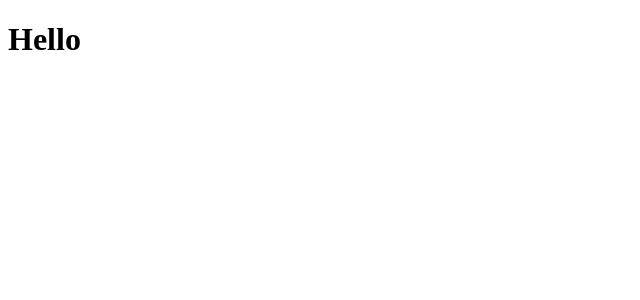
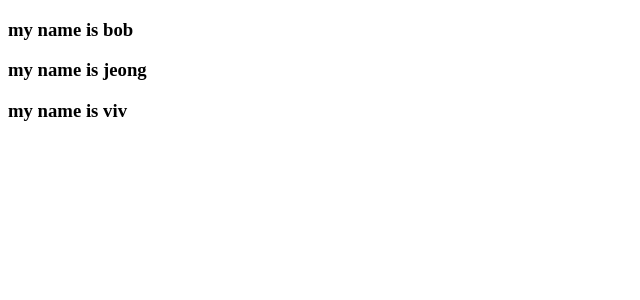
Before and after one commit to Leejeongseok0407/MoveAppClone, a React (Create React App) app: page / in a window 1280 px wide. Shown: the top 300 px of the page, without its empty margins (0-640 px from the left). Built offline with nearby package versions, Linux system fonts and the light colour scheme.

Commit message:
feat : learn use jsx

```diff
--- a/src/App.js
+++ b/src/App.js
@@ -1,7 +1,14 @@
+function Food({ name }) {
+  //return (<h3>{props.name}</h3>
+  return <h3>my name is {name}</h3>;
+}
+
 function App() {
   return (
     <div>
-      <h1>Hello</h1>
+      <Food name="bob" />
+      <Food name="jeong" />
+      <Food name="viv" />
     </div>
   );
 }
```
Also changed, not shown: src/index.js (line endings or trailing spaces), 1 other file (tests, documents, lock files or other folders).
